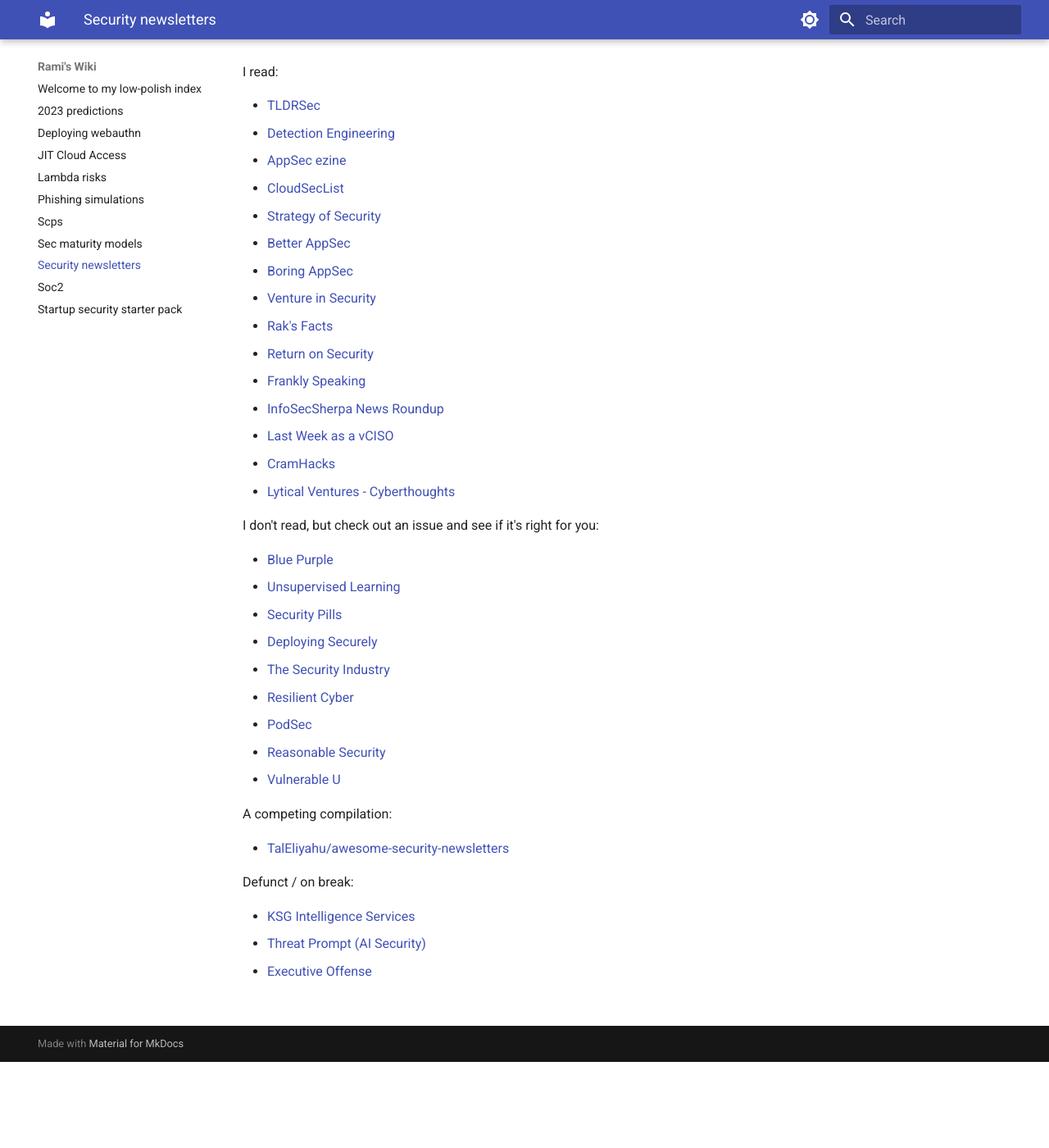
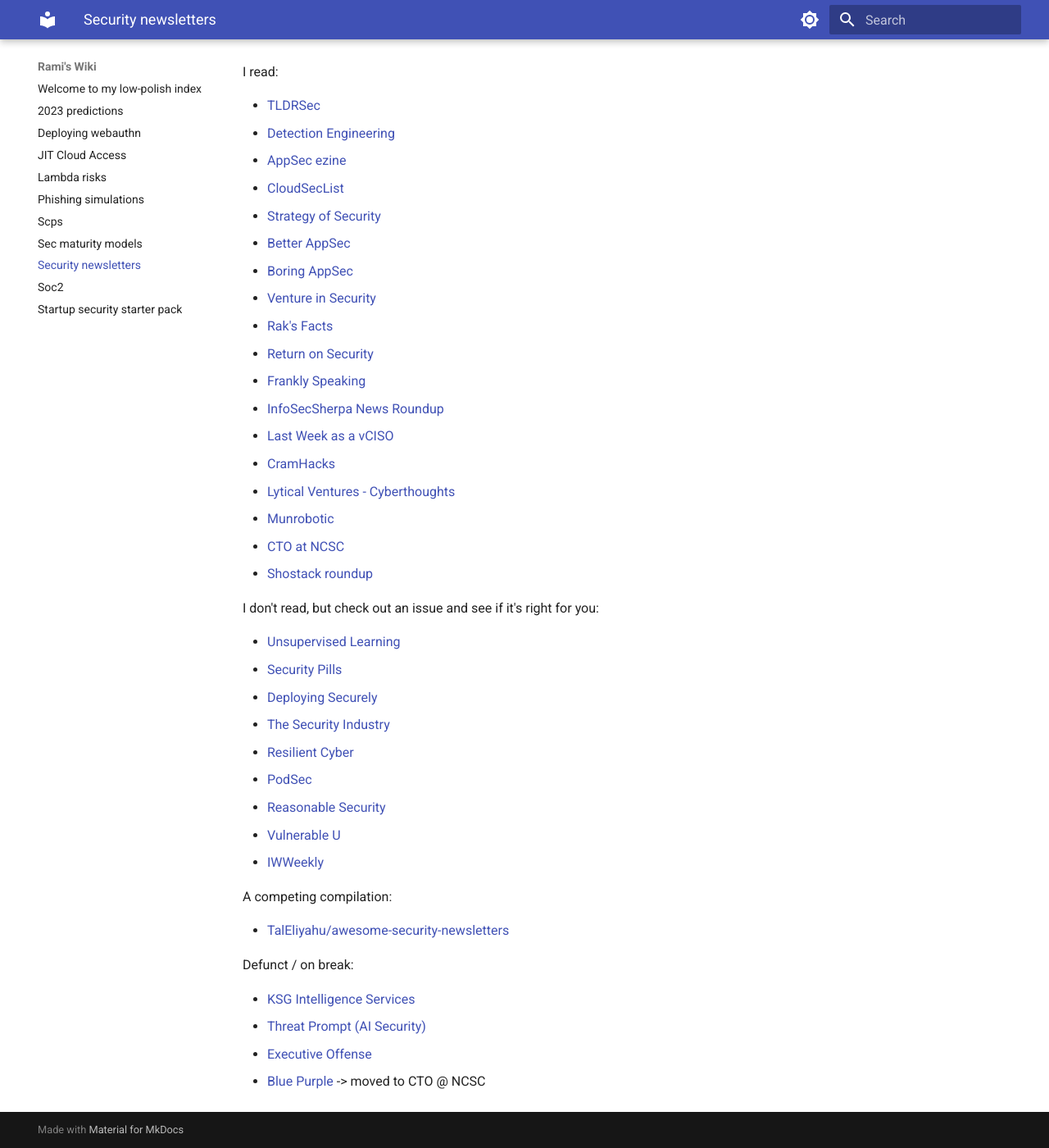
Before and after one commit to ramimac/wiki, an MkDocs documentation site: the page built from docs/security-newsletters.md, in a window 1280 px wide and 1400 px high, scrolled down 105 px. Shown: the whole window at 82% size. Built offline with MkDocs 1.6.1 and Material for MkDocs 9.7.7, drawn with Linux system fonts in a browser that asks for light colours.

Commit message:
Fixes #46: Add newsletters

```diff
--- a/docs/security-newsletters.md
+++ b/docs/security-newsletters.md
@@ -19,10 +19,12 @@
 * [Last Week as a vCISO](https://www.lastweekasavciso.com/)
 * [CramHacks](https://www.cramhacks.com/)
 * [Lytical Ventures - Cyberthoughts](https://www.lyticalventures.com/cyberthoughts/categories/cyber-thoughts)
+* [Munrobotic](https://www.munrobotic.com/)
+* [CTO at NCSC](https://ctoatncsc.substack.com/)
+* [Shostack roundup](https://shostack.org/blog)
 
 I don't read, but check out an issue and see if it's right for you:
 
-* [Blue Purple](https://bluepurple.binaryfirefly.com)
 * [Unsupervised Learning](https://danielmiessler.com/newsletter/)
 * [Security Pills](https://securitypills.news/)
 * [Deploying Securely](https://www.blog.deploy-securely.com/)
@@ -31,7 +33,7 @@
 * [PodSec](https://pod-sec.com)
 * [Reasonable Security](https://appsec.beehiiv.com)
 * [Vulnerable U](https://vulnu.mattjay.com/)
-
+* [IWWeekly](https://weekly.infosecwriteups.com)
 
 A competing compilation:
 
@@ -42,3 +44,4 @@
 * [KSG Intelligence Services](https://intel.ks.group/)
 * [Threat Prompt (AI Security)](https://newsletter.threatprompt.com/)
 * [Executive Offense](https://executiveoffense.beehiiv.com/)
+* [Blue Purple](https://bluepurple.binaryfirefly.com) -> moved to CTO @ NCSC
```
